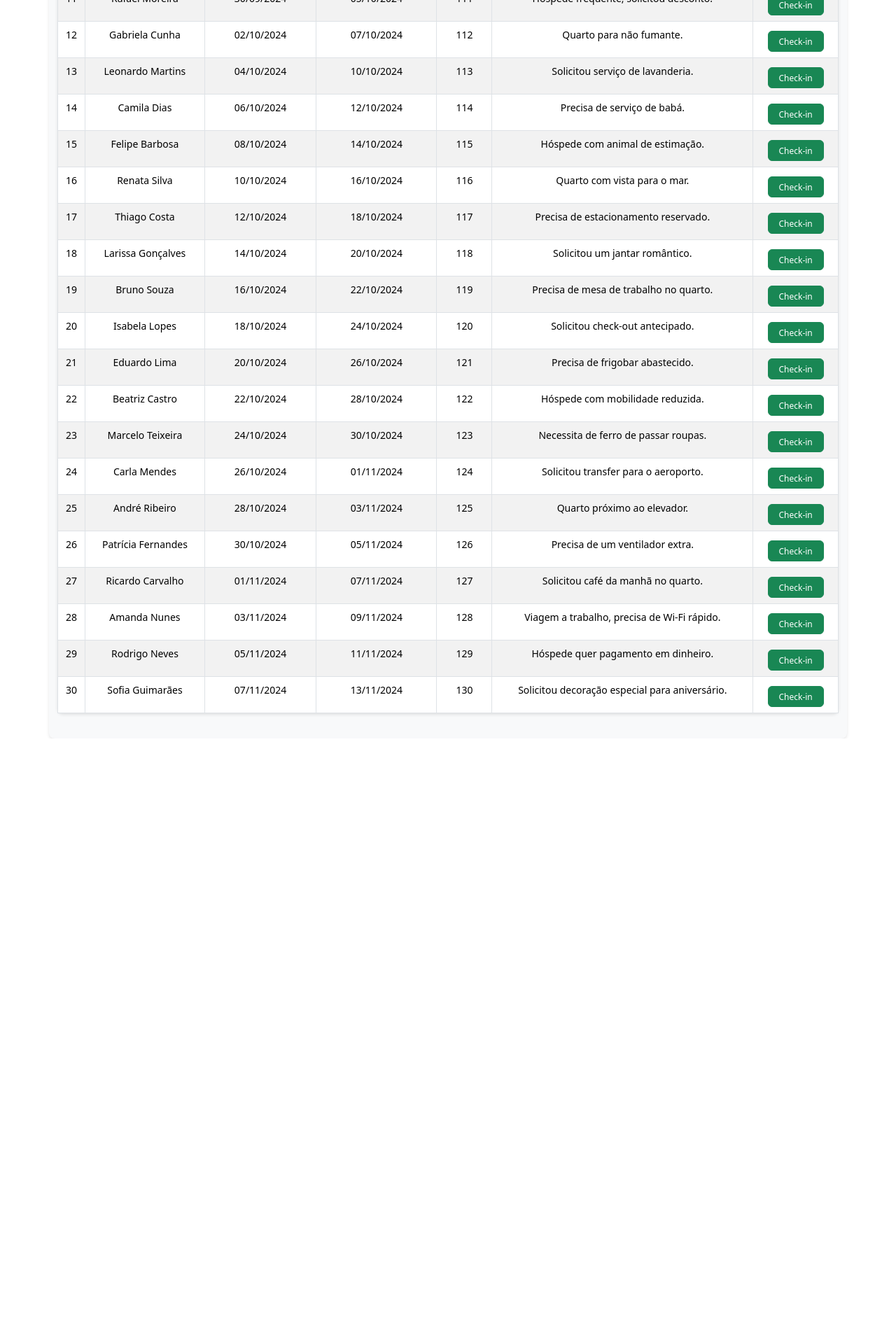
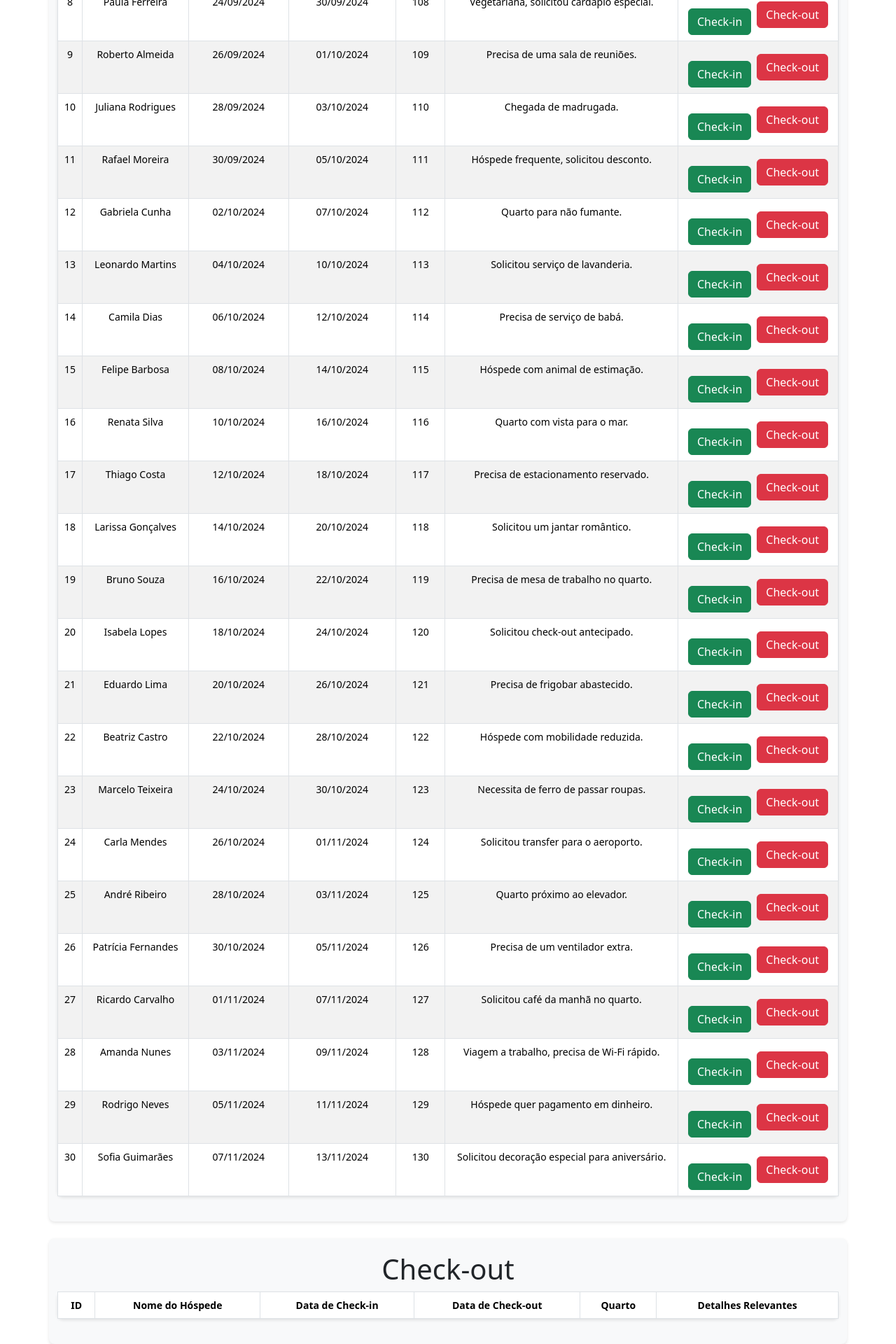
Before and after one commit to guilhermegoebel/sistemahotelfront, a React (Create React App) app: page / in a window 1280 px wide. Shown: the part 738-2658 px from the top of the page at 70% size. Before the commit the page ends 1793 px from the top, so only its background shows below. Built offline with nearby package versions, Linux system fonts and the light colour scheme.

Commit message:
Funcionalidade de check-out
Agora, tabela, cada campo possui um botão de check-out. Ao ser clicado, remove a reserva da tabela principal e adiciona-a à secundária (reservas concluídas)

```diff
--- a/src/App.js
+++ b/src/App.js
@@ -1,9 +1,11 @@
 import React, { useState } from 'react';
 import Reservas from './components/Reservas.js';
 import CheckIn from './components/Check-in.js';
+import CheckOut from './components/Check-out.js';
 
 function App() {
   const [reservaSelecionada, setReservaSelecionada] = useState(null);
+  const [estadiasConcluidas, setEstadiasConcluidas] = useState([]);
 
   const handleCheckIn = (reserva) => {
     setReservaSelecionada(reserva);
@@ -13,12 +15,20 @@ function App() {
     setReservaSelecionada(null);
   };
 
+  const handleCheckOut = (reserva) => {
+    setEstadiasConcluidas([...estadiasConcluidas, reserva]);
+    alert("Adicionado a estadias concluídas");
+  };
+
   return (
     <div className="App">
       {reservaSelecionada ? (
         <CheckIn reserva={reservaSelecionada} onVoltar={handleVoltar} />
       ) : (
-        <Reservas onCheckIn={handleCheckIn} />
+        <>
+          <Reservas onCheckIn={handleCheckIn} onCheckOut={handleCheckOut} />
+          <CheckOut estadiasConcluidas={estadiasConcluidas} />
+        </>
       )}
     </div>
   );
--- a/src/components/Check-out.css
+++ b/src/components/Check-out.css
@@ -0,0 +1,38 @@
+.container {
+    margin-top: 2rem;
+  }
+
+  h1 {
+    color: #343a40; /* Cor do título, para manter consistência com o resto do programa */
+    font-size: 2rem;
+    margin-bottom: 1.5rem;
+  }
+
+  .table {
+    background-color: #ffffff; /* Cor de fundo das tabelas */
+    border-radius: 8px; /* Bordas arredondadas */
+    box-shadow: 0 4px 8px rgba(0, 0, 0, 0.1); /* Sombra sutil */
+  }
+
+  .table thead th {
+    background-color: #007bff; /* Cor de fundo para o cabeçalho da tabela */
+    color: #ffffff; /* Cor do texto do cabeçalho */
+  }
+
+  .table tbody tr {
+    transition: background-color 0.2s ease-in-out;
+  }
+
+  .table tbody tr:hover {
+    background-color: #f1f1f1; /* Cor de fundo ao passar o mouse sobre as linhas */
+  }
+
+  p {
+    background-color: #ffeb3b; /* Cor de fundo do alerta */
+    color: #343a40; /* Cor do texto */
+    padding: 10px 20px; /* Espaçamento interno */
+    border-radius: 8px; /* Bordas arredondadas para combinar com o resto do estilo */
+    box-shadow: 0 4px 8px rgba(0, 0, 0, 0.1); /* Sombra sutil para o alerta */
+    text-align: center; /* Texto centralizado */
+    font-weight: bold; /* Texto em negrito */
+  }
--- a/src/components/Check-out.js
+++ b/src/components/Check-out.js
@@ -0,0 +1,42 @@
+import React from 'react';
+import Table from 'react-bootstrap/Table';
+
+const CheckOut = ({ estadiasConcluidas }) => {
+  return (
+    <div className="container mt-4">
+      <h1>Check-out</h1>
+
+      <Table striped bordered hover className="table">
+        <thead>
+          <tr>
+            <th>ID</th>
+            <th>Nome do Hóspede</th>
+            <th>Data de Check-in</th>
+            <th>Data de Check-out</th>
+            <th>Quarto</th>
+            <th>Detalhes Relevantes</th>
+          </tr>
+        </thead>
+        <tbody>
+          {estadiasConcluidas.map((reserva) => (
+            <tr key={reserva.id}>
+              <td>{reserva.id}</td>
+              <td>{reserva.nomeHospede}</td>
+              <td>{formatarData(reserva.checkIn)}</td>
+              <td>{formatarData(reserva.checkOut)}</td>
+              <td>{reserva.quarto}</td>
+              <td>{reserva.detalhesRelevantes}</td>
+            </tr>
+          ))}
+        </tbody>
+      </Table>
+    </div>
+  );
+};
+
+const formatarData = (data) => {
+  const partes = data.split('-');
+  return `${partes[2]}/${partes[1]}/${partes[0]}`;
+};
+
+export default CheckOut;
--- a/src/components/Reservas.js
+++ b/src/components/Reservas.js
@@ -5,10 +5,9 @@ import Form from 'react-bootstrap/Form';
 import './Reservas.css';
 import reservasData from './reservasData.json';
 
-const Reservas = ({ onCheckIn }) => {
+const Reservas = ({ onCheckIn, onCheckOut }) => {
   const [reservas, setReservas] = useState(reservasData);
   const [mostrarFormulario, setMostrarFormulario] = useState(false);
-
   const [novoHospede, setNovoHospede] = useState({
     nomeHospede: '',
     cpfcnpj: '',
@@ -101,6 +100,11 @@ const Reservas = ({ onCheckIn }) => {
       detalhesRelevantes: '',
     });
     setMostrarFormulario(false);
+  };
+
+  const handleCheckOut = (reserva) => {
+    onCheckOut(reserva);
+    setReservas(reservas.filter(r => r.id !== reserva.id));
   };
 
   return (
@@ -218,11 +222,19 @@ const Reservas = ({ onCheckIn }) => {
               <td>{reserva.quarto}</td>
               <td>{reserva.detalhesRelevantes}</td>
               <td>
-                <div className="btn-group">
-                  <Button variant="success" onClick={() => onCheckIn(reserva)} className="btn">
-                    Check-in
-                  </Button>
-                </div>
+                <Button
+                  variant="success"
+                  onClick={() => onCheckIn(reserva)}
+                  className="me-2"
+                >
+                  Check-in
+                </Button>
+                <Button
+                  variant="danger"
+                  onClick={() => handleCheckOut(reserva)}
+                >
+                  Check-out
+                </Button>
               </td>
             </tr>
           ))}
```
